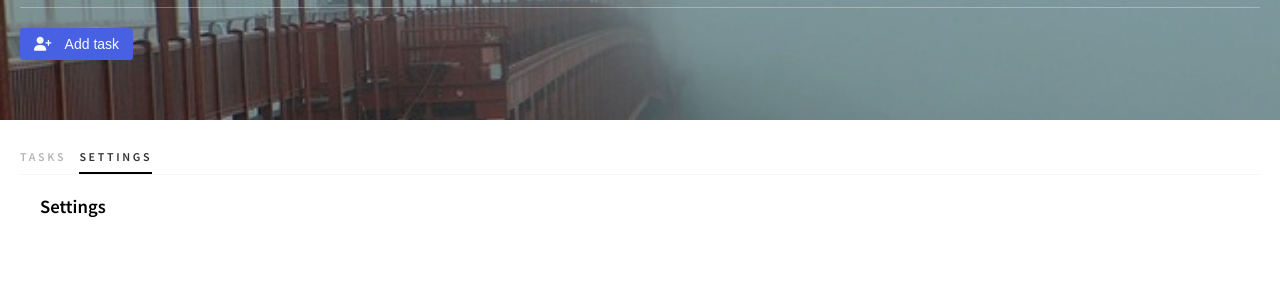
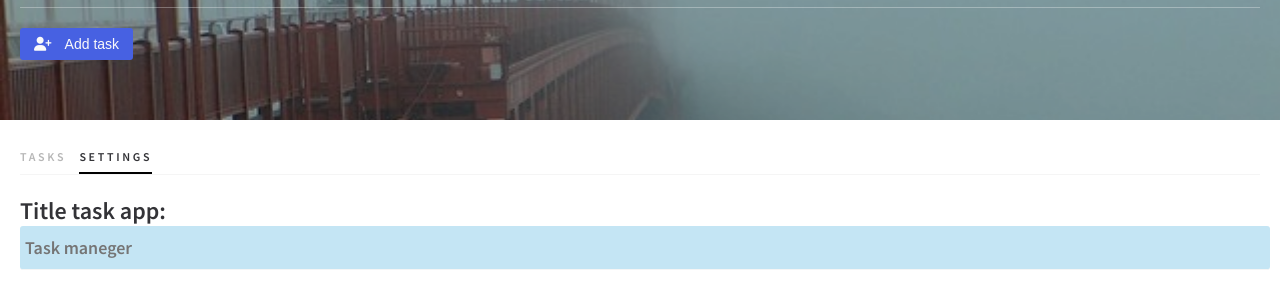
Before and after one commit to lexsys207/taskApp, a plain HTML site: page index.html in a window 1280 px wide. Both pictures are taken after a click on the link "TASKS". Shown: the part 174-482 px from the top of the page. Drawn offline with Linux system fonts and the light colour scheme.

Commit message:
settings(title edit)

```diff
--- a/css/style.css
+++ b/css/style.css
@@ -177,3 +177,37 @@ h1, h2, h3, h4, h5, h6 {
 .content .post .post-marker #marker.yellow { background: #fff267; }
 .content .post .post-marker #marker.green { background: #1c4d20; }
 .content .post .post-marker #marker.red { background: #8f3a3a; }
+
+.content #settings {
+    display: none;
+}
+
+.content .settings {
+    padding: 20px 0;
+}
+
+.content .settings h2 {
+    font-size: 24px;
+    color: #333337;
+    font-weight: 700;
+}
+
+.content .settings input {
+    border: none;
+    border-bottom: solid 1px #f5f5f5;
+    width: 100%;
+    font-family: "Source Sans Pro", Helvetica, Arial, sans-serif;
+    font-weight: 700;
+    font-size: 18px;
+    color: #858585;
+    background: rgb(196, 229, 244);
+    border-radius: 3px;
+    padding: 10px 5px;
+    transition: 0.5s;
+}
+
+.content .settings input:focus {
+    outline: none;
+    border-bottom: solid 2px #4761e2;
+    transition: 0.5s;
+}
--- a/index.html
+++ b/index.html
@@ -21,7 +21,7 @@
                 <span></span>
             </div>
             <div class="site-info">
-                <h1>Task maneger</h1>
+                <h1 id="task-title">Task maneger</h1>
                 <p>Lorem ipsum dolor, sit amet consectetur adipisicing elit. Officiis, dolor qui!</p>
             </div>
             <button><i class="fa fa-user-plus"></i> Add task</button>
@@ -80,8 +80,9 @@
                 </div>
             </div>
             <div id="settings">
-                <div class="container">
-                    <h3>Settings</h3>
+                <div class="settings">
+                    <h2>Title task app:</h2>
+                    <input id="titleTaskApp" placeholder="Task maneger" type="text" oninput="titleTaskApp();">
                 </div>
             </div>
         </div>
--- a/js/script.js
+++ b/js/script.js
@@ -23,3 +23,10 @@ navSettings.onclick = function () {
     navSettings.classList.toggle("active");
     block_visible();
 };
+
+// Settings
+const taskTitle = document.getElementById("task-title");
+function titleTaskApp() {
+    const titleTaskApp = document.getElementById("titleTaskApp").value;
+    taskTitle.innerHTML = titleTaskApp;
+}
```
